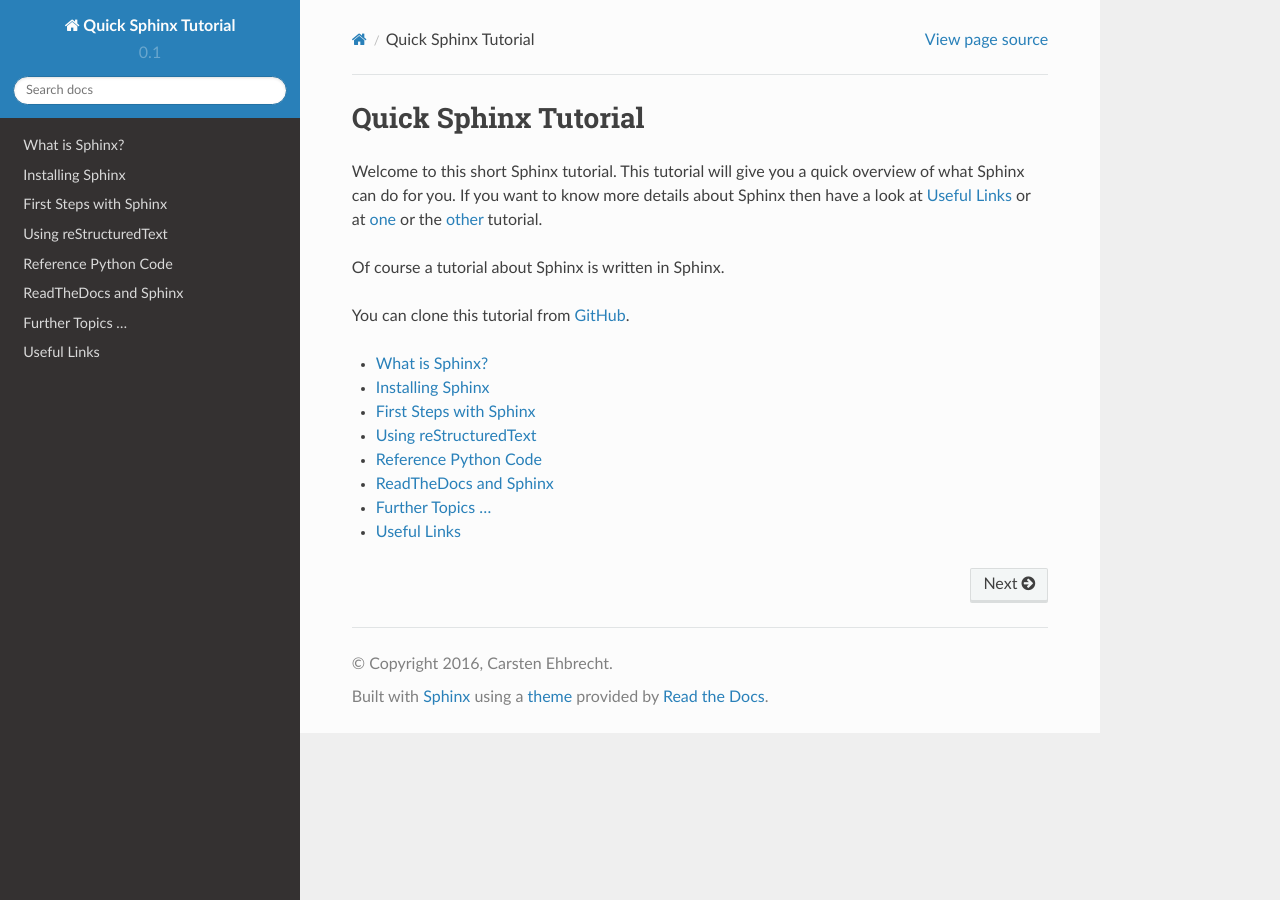
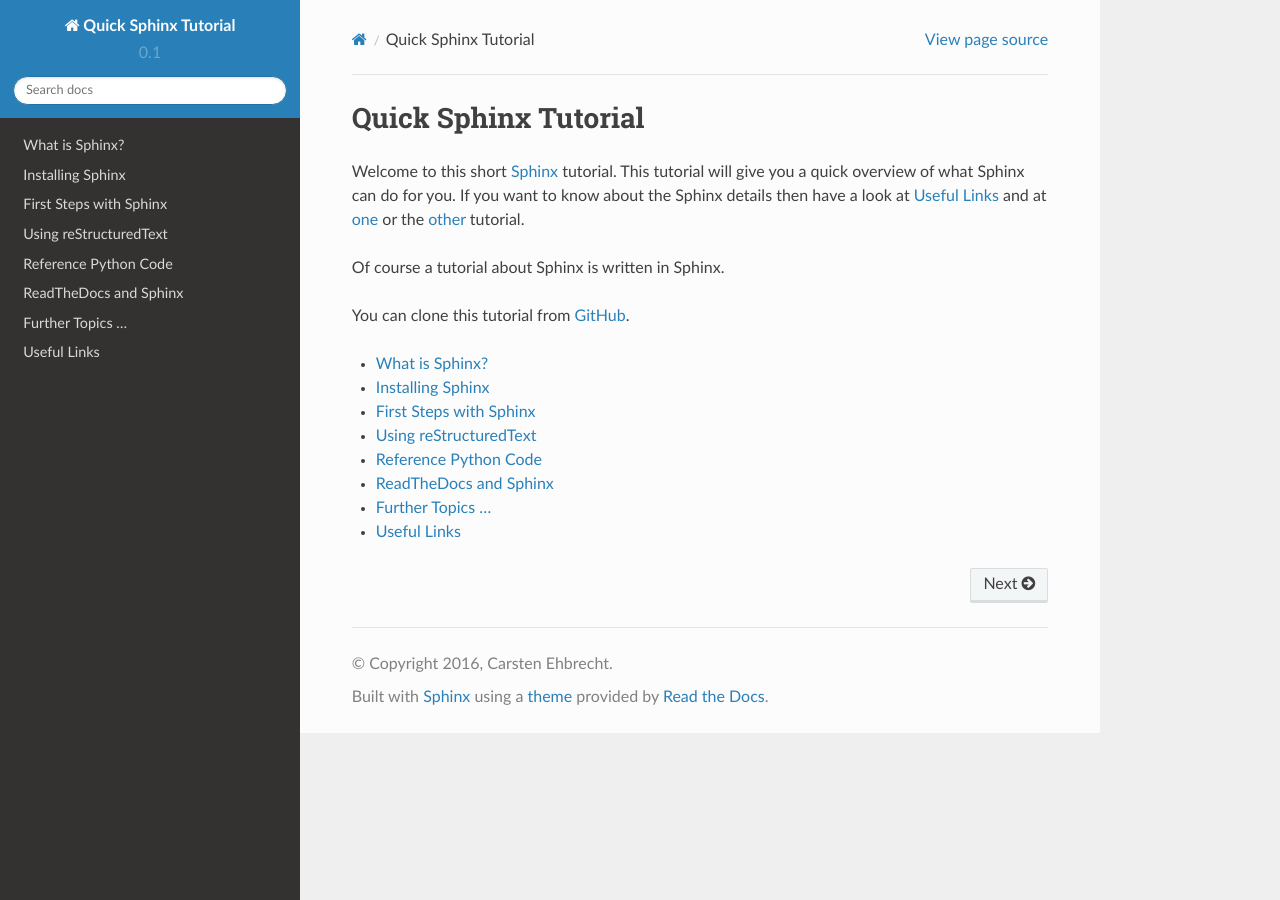
Before and after one commit to cehbrecht/quick-sphinx-tutorial, a Sphinx documentation site: the page built from docs/source/index.rst, in a window 1280 px wide. Built offline with Sphinx 7.4.7 and the Read the Docs theme 2.0.0, drawn with Linux system fonts in a browser that asks for light colours.

Commit message:
update rst

```diff
--- a/docs/source/index.rst
+++ b/docs/source/index.rst
@@ -7,7 +7,10 @@
 Quick Sphinx Tutorial
 =====================
 
-Welcome to this short Sphinx tutorial. This tutorial will give you a quick overview of what Sphinx can do for you. If you want to know more details about Sphinx then have a look at :ref:`appendix` or at `one`_ or the `other`_ tutorial.
+Welcome to this short `Sphinx`_ tutorial. This tutorial will give you
+a quick overview of what Sphinx can do for you. If you want to know
+about the Sphinx details then have a look at :ref:`appendix` and at
+`one`_ or the `other`_ tutorial.
 
 Of course a tutorial about Sphinx is written in Sphinx.
 
```
Also changed, not shown: docs/source/rst.rst (+6 -17 lines).
